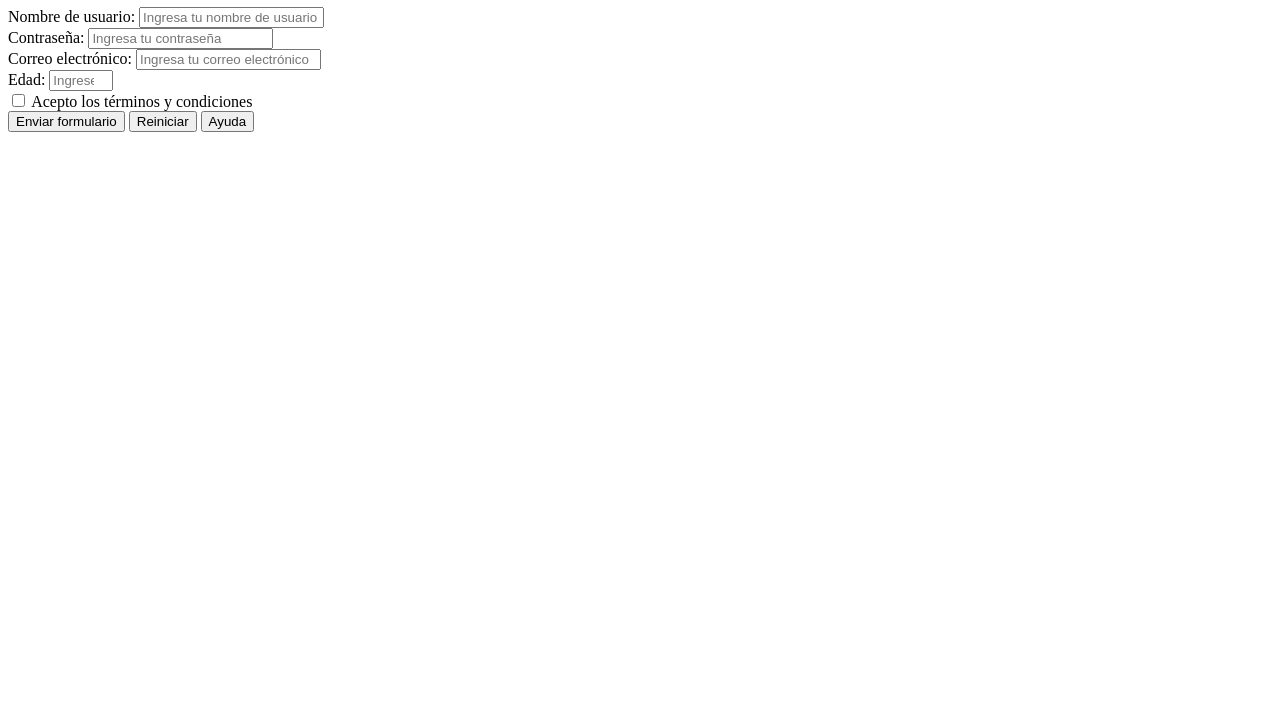
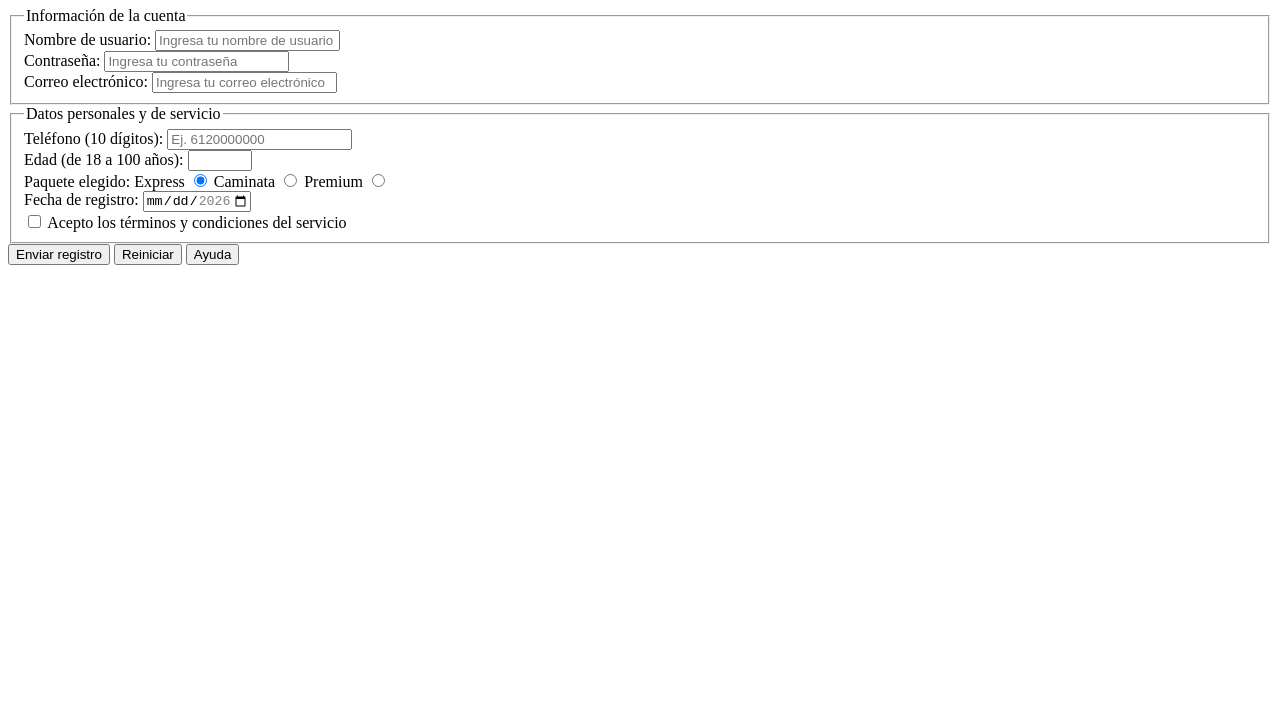
Before and after one commit to carrillootis55/proyecto-final-programacion-web-26, a plain HTML site: page pages/formulario.html in a window 1280 px wide. Shown: the part 73-800 px from the top of the page. Drawn offline with Linux system fonts and the light colour scheme.

Commit message:
Formulario terminado y correcciones

```diff
--- a/pages/formulario.html
+++ b/pages/formulario.html
@@ -6,8 +6,10 @@
     <title>Formulario Hormiga Visual</title>
 </head>
 <body>
-    <h1>Formulario Hormiga Visual</h1>
-    <form action="/procesar-formulario" method="POST" enctype="multipart/form-data">
+    <h1>Registro Hormiga Visual</h1>
+    <form action="/procesar-formulario" method="GET" enctype="multipart/form-data">
+        <fieldset>
+            <legend>Información de la cuenta</legend>
             <div>
                 <label for="inp-usuario">Nombre de usuario: </label>
                 <input type="text" id="inp-usuario" name="nombre_usuario" placeholder="Ingresa tu nombre de usuario" required>
@@ -22,19 +24,46 @@
                 <label for="inp-email">Correo electrónico: </label>
                 <input type="email" id="inp-email" name="correo_electronico" placeholder="Ingresa tu correo electrónico" required>
             </div>
+        </fieldset>
+
+        <fieldset>
+            <legend>Datos personales y de servicio</legend>
 
             <div>
-            <label for="inp-edad">Edad: </label>
-            <input type="number" id="inp-edad" name="edad" min="18" max="100" placeholder="Ingrese su edad" required>
+                <label for="inp-telefono">Teléfono (10 dígitos): </label>
+                <input type="tel" id="inp-telefono" name="telefono" placeholder="Ej. 6120000000" maxlength="10" pattern="[0-9]{10}" required>
+            </div>
+
+            <div>
+            <label for="inp-edad">Edad (de 18 a 100 años): </label>
+                <input type="number" id="inp-edad" name="edad" min="18" max="100" step="2" required>
+            </div>
+
+            <div>
+                <label>Paquete elegido: </label>
+                <label for="rad-express">Express</label>
+                <input type="radio" id="rad-express" name="paquete" value="express" checked>
+
+                <label for="rad-caminata">Caminata</label>
+                <input type="radio" id="rad-caminata" name="paquete" value="caminata">
+
+                <label for="rad-premium">Premium</label>
+                <input type="radio" id="rad-premium" name="paquete" value="premium">
+            </div>
+
+            <div>
+                <label for="inp-fecha">Fecha de registro: </label>
+                <input type="date" name="fecha_registro" id="inp-fecha" min="2026-01-01" max="2026-12-31" required>
             </div>
 
             <div>
                 <input type="checkbox" id="chk-acuerdos" name="acepta_terminos" required>
-            <label for="chk-acuerdos">Acepto los términos y condiciones</label>
+                <label for="chk-acuerdos">Acepto los términos y condiciones del servicio</label>
             </div>
+        </fieldset>
 
         <div>
-            <button type="submit">Enviar formulario</button>
+            <button type="submit">Enviar registro</button>
             <button type="reset">Reiniciar</button>
             <button type="button">Ayuda</button>
         </div>
```
Lines whose indentation alone changed are shown as unchanged.
